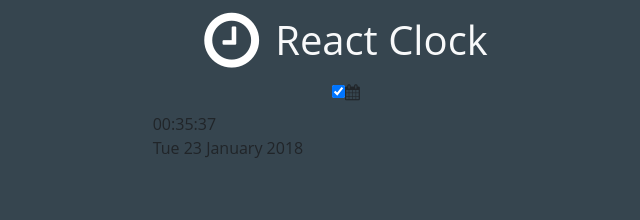
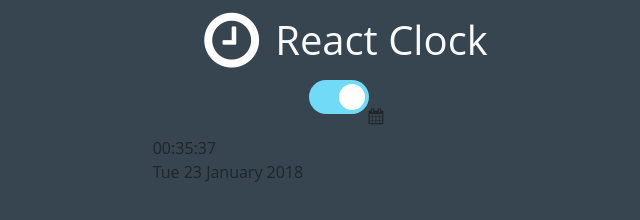
Before and after one commit to lucasgdiez/11-react-examples, a React app in the folder 2-clock/: page / in a window 1280 px wide. Shown: the whole page, without its empty margins (294-934 px from the left). Built offline with nearby package versions, Linux system fonts and the light colour scheme.

Commit message:
started styling components, fixed a bug where toggleDate wouldnt work for not having a proper bind(this)

```diff
--- a/2-clock/src/components/Clock.js
+++ b/2-clock/src/components/Clock.js
@@ -11,6 +11,8 @@
             date: new Date(),
             isDateVisible: true
         };
+
+        this.toggleDate = this.toggleDate.bind(this);
     }
 
 
--- a/2-clock/src/index.html
+++ b/2-clock/src/index.html
@@ -5,7 +5,7 @@
     <meta charset="UTF-8">
     <meta name="viewport" content="width=device-width, initial-scale=1.0">
     <meta http-equiv="X-UA-Compatible" content="ie=edge">
-    <title>React Starter</title>
+    <title>React Clock</title>
     <link rel="shortcut icon" href="favicon.ico" type="image/x-icon">
     <link rel="stylesheet" href="https://cdnjs.cloudflare.com/ajax/libs/normalize/7.0.0/normalize.min.css" />
     <link rel="stylesheet" href="https://maxcdn.bootstrapcdn.com/bootstrap/4.0.0-beta/css/bootstrap.min.css" integrity="sha384-/Y6pD6FV/Vv2HJnA6t+vslU6fwYXjCFtcEpHbNJ0lyAFsXTsjBbfaDjzALeQsN6M"
--- a/2-clock/src/styles/_settings.scss
+++ b/2-clock/src/styles/_settings.scss
@@ -2,3 +2,10 @@
 
 $charcoal: #36454F;
 $smoke: rgb(230, 230, 230);
+
+//Slider
+
+$transition-time-slider: .4s;
+$checked-input-background-color: rgb(113, 218, 247);
+$focused-input-background-color: rgb(34, 194, 238);
+$transform-measurement: 26px;
--- a/2-clock/src/styles/app.scss
+++ b/2-clock/src/styles/app.scss
@@ -1,2 +1,5 @@
 @import '_settings.scss';
 @import '_base.scss';
+@import './components/_display.scss';
+@import './components/_header.scss';
+@import './components/_panel.scss';
--- /dev/null
+++ b/2-clock/src/styles/components/_panel.scss
@@ -0,0 +1,59 @@
+/* The switch - the box around the slider */
+.switch {
+    position: relative;
+    display: inline-block;
+    width: 60px;
+    height: 34px;
+  }
+
+  /* Hide default HTML checkbox */
+  .switch input {display:none;}
+
+  /* The slider */
+  .slider {
+    position: absolute;
+    cursor: pointer;
+    top: 0;
+    left: 0;
+    right: 0;
+    bottom: 0;
+    background-color: #ccc;
+    -webkit-transition: $transition-time-slider;
+    transition: $transition-time-slider;
+  }
+
+  .slider:before {
+    position: absolute;
+    content: "";
+    height: 26px;
+    width: 26px;
+    left: 4px;
+    bottom: 4px;
+    background-color: white;
+    -webkit-transition: .4s;
+    transition: .4s;
+  }
+
+  input:checked + .slider {
+    background-color: $checked-input-background-color;
+  }
+
+  input:hover + .slider {
+    background-color: $focused-input-background-color;
+    transition: .4s;
+  }
+
+  input:checked + .slider:before {
+    -webkit-transform: translateX(26px);
+    -ms-transform: translateX(26px);
+    transform: translateX(26px);
+  }
+
+  /* Rounded sliders */
+  .slider.round {
+    border-radius: 34px;
+  }
+
+  .slider.round:before {
+    border-radius: 50%;
+  }
```
Also changed, not shown: 2-clock/src/styles/components/_display.scss (added), 2-clock/src/styles/components/_header.scss (added).
